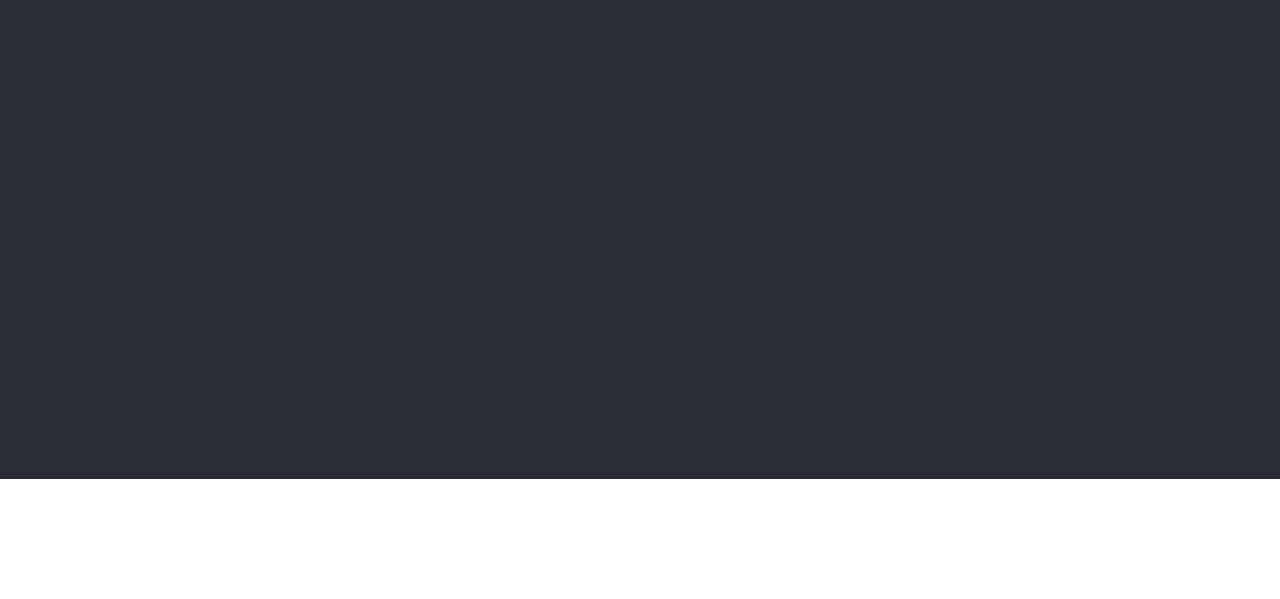
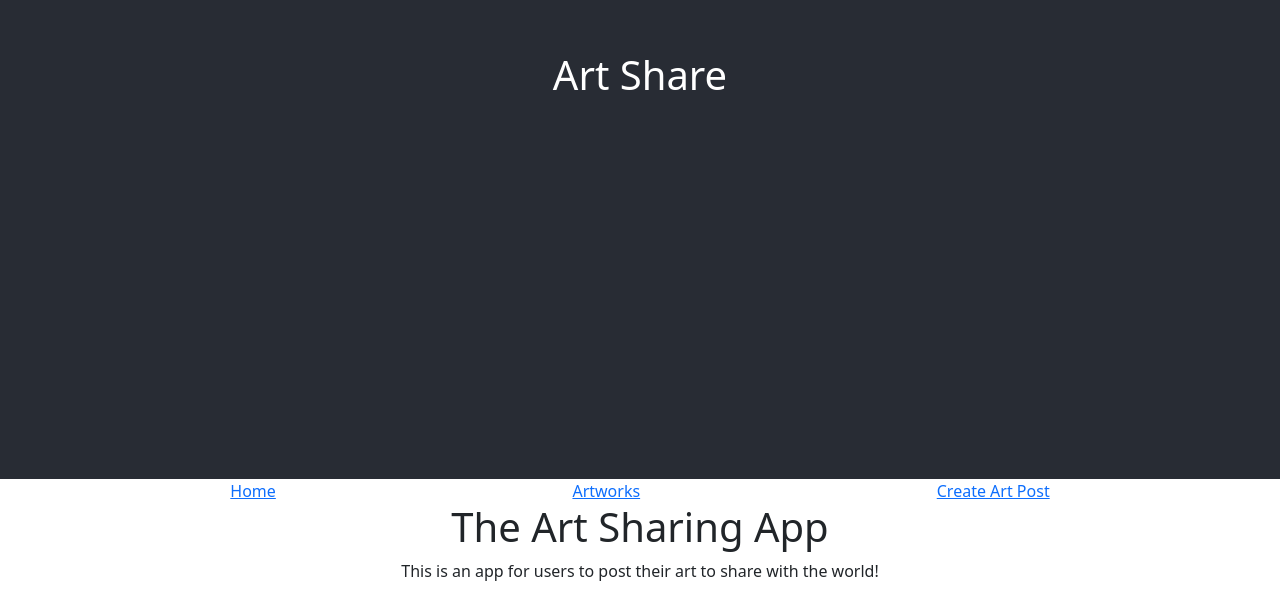
Before and after one commit to Graham724/Art-Share-App-Front, a React (Create React App) app: page / in a window 1280 px wide. Shown: the part 321-920 px from the top of the page. Before the commit the page ends 800 px from the top, so only its background shows below. Built offline with nearby package versions, Linux system fonts and the light colour scheme.

Commit message:
homepage functional

```diff
--- a/src/App.js
+++ b/src/App.js
@@ -3,6 +3,8 @@ import { BrowserRouter as Router, Link, Route, Routes } from 'react-router-dom'
 
 //styling
 import './App.css';
+import Container from 'react-bootstrap/Container';
+import Nav from 'react-bootstrap/Nav'
 
 //Components
 import Home from './Components/Home'
@@ -14,9 +16,38 @@ import EditArtwork from './Components/EditArtwork';
 function App() {
   return (
     <div className="App">
+      <Router>
       <header className="App-header">
+        <h1 className="App-title">Art Share</h1>
+      </header>
+      <nav className="App-nav">
+      <Container>
+            <Nav variant='pills' fill defaultActiveKey="/Home">
+              <Nav.Item>
+                <Link to="/">Home</Link>
+              </Nav.Item>
+              <Nav.Item>
+                <Link to="/artworks">Artworks</Link>
+              </Nav.Item>
+              <Nav.Item>
+                <Link to="/createArtwork">Create Art Post</Link>
+              </Nav.Item>
+            </Nav>
+          </Container>
+      </nav>
 
-      </header>
+      <div className="display">
+        <Routes>
+        <Route path ='/' element={<Home/>} />
+        <Route path ='/artworks' element={<AllArtworks/>} />
+        <Route path ='/createArtwork' element={<CreateArtwork/>} />
+        <Route path ='/getArtwork/:id' element={<DisplayArtwork/>} />
+        <Route path ='/deleteArtwork/:id' element={<AllArtworks/>} />
+        <Route path ='/updateArtwork/:id' element={<EditArtwork/>} />
+        </Routes>
+      </div>
+
+      </Router>
     </div>
   );
 }
--- a/src/Components/Home.js
+++ b/src/Components/Home.js
@@ -0,0 +1,18 @@
+import '../Home.css'
+
+export default function Home () {
+    return(
+        <div>
+               <h1>The Art Sharing App</h1>
+         <div className='homepage'>
+
+         </div>
+         <div className='homepage_text'>
+          <p>
+            This is an app for users to post their art to share with the world!
+          </p>
+
+         </div>
+        </div>
+    )
+   }
```
Also changed, not shown: src/Home.css (added).
